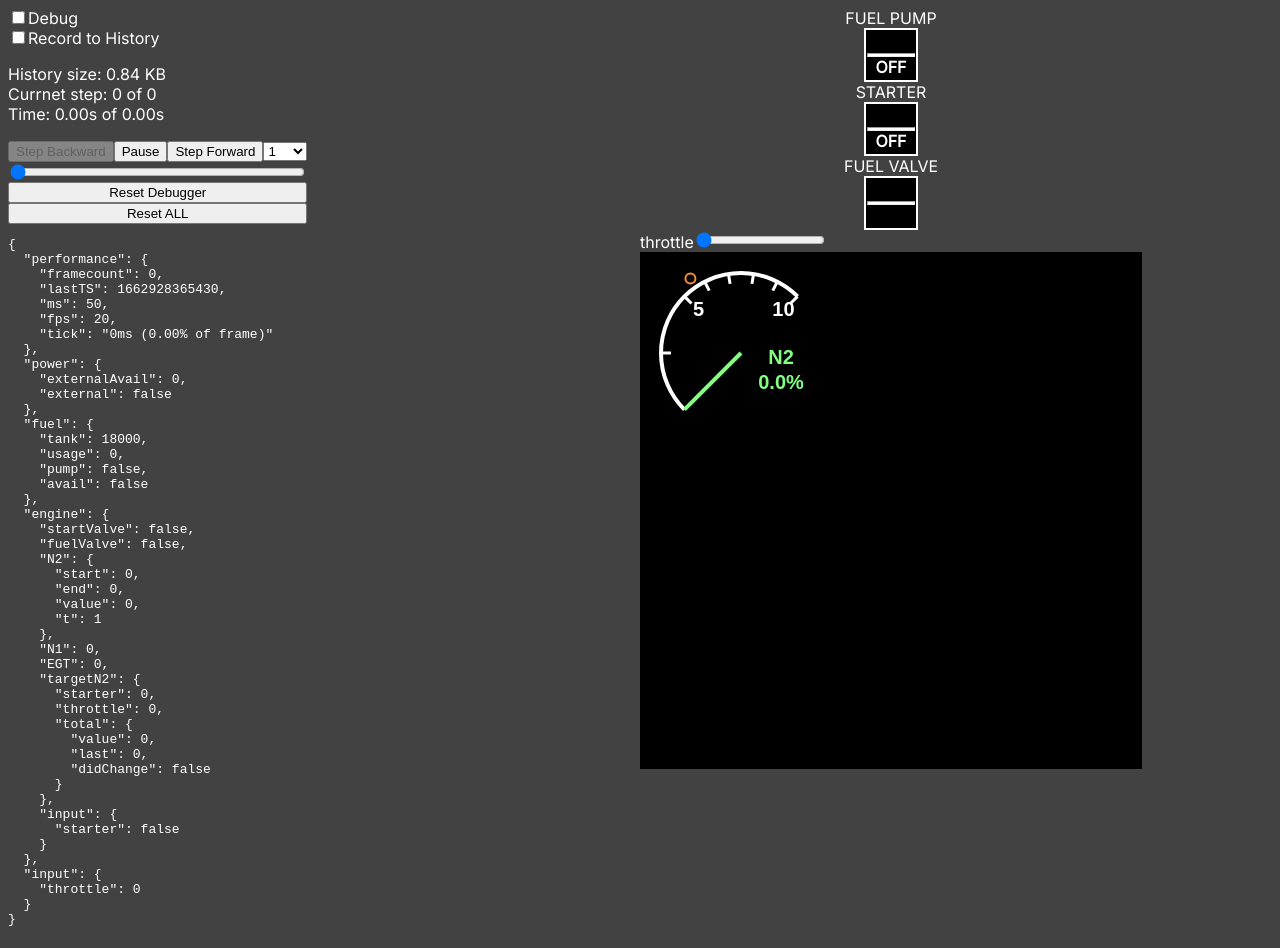
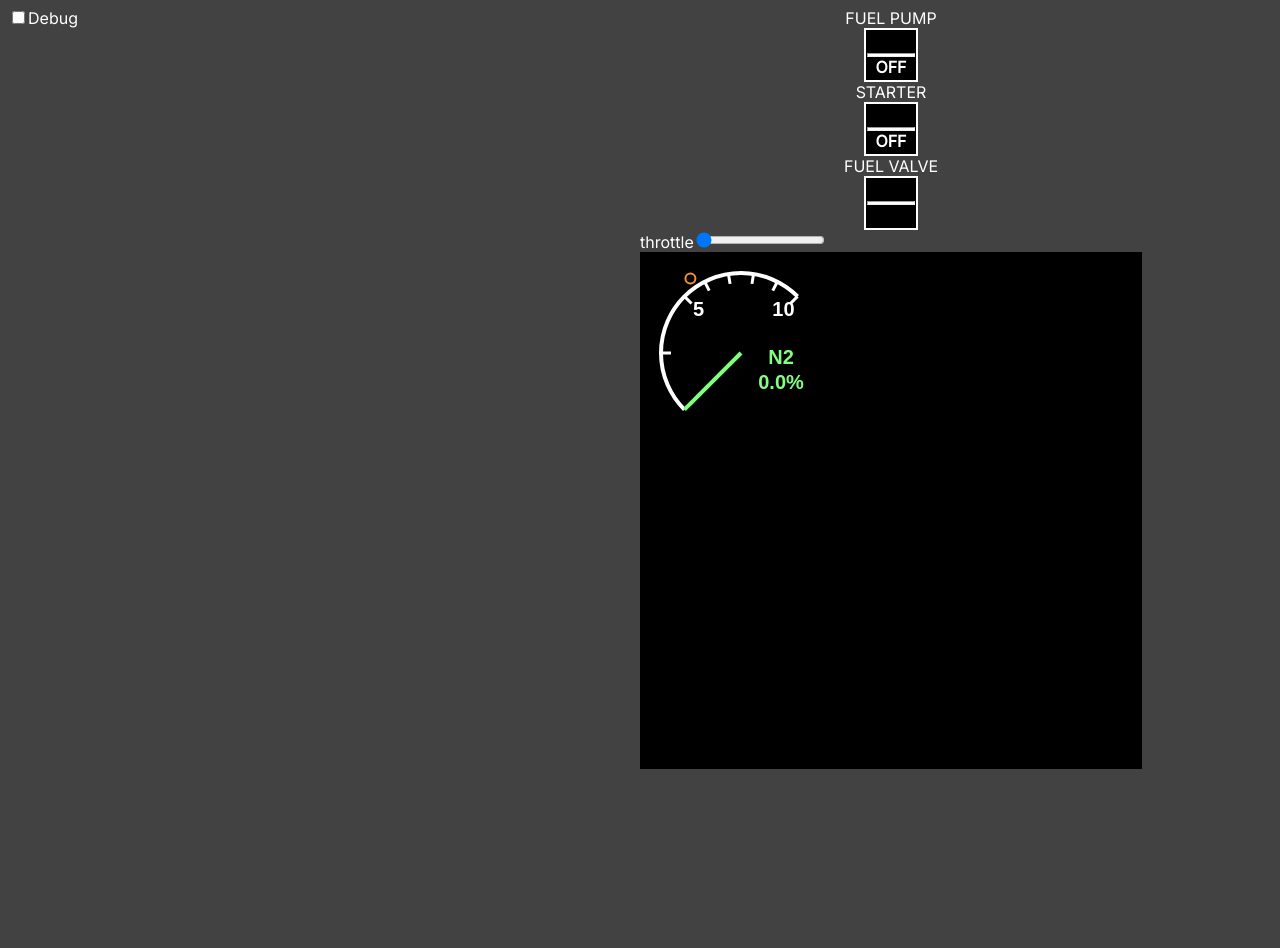
Before and after one commit to Vandesm14/bells-and-whistles, a React (Vite) app: page / in a window 1280 px wide. After the commit the page ends 800 px from the top, so only its background shows below. Built offline with nearby package versions, Linux system fonts and the light colour scheme.

Commit message:
refactor UI

```diff
--- a/src/app.tsx
+++ b/src/app.tsx
@@ -18,6 +18,7 @@ import { getState } from './lib/hooks';
 import Controller from './components/Controller';
 import * as history from './lib/history';
 import colors from './components/compose/colors';
+import { Column } from './components/compose/flex';
 
 const App = () => {
   const [state, setState] = useState<World>(init);
@@ -207,30 +208,35 @@ const App = () => {
   useEffect(() => start(), []);
 
   return (
-    <>
     <div
       style={{
         display: 'grid',
         gridTemplateColumns: '1fr 1fr',
       }}
     >
-        <div
+      <Column
         style={{
-            display: 'flex',
-            flexDirection: 'column',
           width: 'max-content',
         }}
       >
+        <label>
+          <input
+            type="checkbox"
+            checked={debug.debugging}
+            onChange={toggleDebugging}
+          />
+          Debug
+        </label>
+        {debug.debugging ? (
+          <>
             <Controller
               isRecording={debug.recording}
-            isDebugging={debug.debugging}
               isPaused={debug.paused}
               index={debug.history.index}
               length={debug.history.list.length}
               onStepForward={stepForward}
               onStepBackward={stepBackward}
               onToggleRecording={toggleRecording}
-            onToggleDebugging={toggleDebugging}
               onTogglePaused={togglePaused}
               onChangeStep={(step) => {
                 setDebug((debug) => ({ ...debug, step }));
@@ -258,15 +264,12 @@ const App = () => {
             >
               Reset ALL
             </button>
-          {debug.debugging ? (
-            <pre>{JSON.stringify(debug.systems, null, 2)}</pre>
+            <pre>{JSON.stringify(state, null, 2)}</pre>
+          </>
         ) : null}
-          <pre>{JSON.stringify(state, null, 2)}</pre>
-        </div>
-        <div
+      </Column>
+      <Column
         style={{
-            display: 'flex',
-            flexDirection: 'column',
           width: 'max-content',
         }}
       >
@@ -311,13 +314,9 @@ const App = () => {
           setState={setState}
           label="throttle"
         />
-          <EngineMfd
-            N2={state.engine.N2.value}
-            throttle={state.input.throttle}
-          />
+        <EngineMfd N2={state.engine.N2.value} throttle={state.input.throttle} />
+      </Column>
     </div>
-      </div>
-    </>
   );
 };
 
--- a/src/components/Controller.tsx
+++ b/src/components/Controller.tsx
@@ -3,14 +3,12 @@ import { FRAME_RATE } from '../lib/engine';
 
 interface DebuggerProps {
   isRecording: boolean;
-  isDebugging: boolean;
   isPaused: boolean;
   index: number;
   length: number;
   onStepForward: () => void;
   onStepBackward: () => void;
   onToggleRecording: () => void;
-  onToggleDebugging: () => void;
   onTogglePaused: () => void;
   onChangeStep: (step: number) => void;
   onChangeIndex: (index: number) => void;
@@ -19,14 +17,12 @@ interface DebuggerProps {
 
 export default function Debugger({
   isRecording,
-  isDebugging,
   isPaused,
   index,
   length,
   onStepForward,
   onStepBackward,
   onToggleRecording,
-  onToggleDebugging,
   onTogglePaused,
   onChangeStep,
   onChangeIndex,
@@ -59,14 +55,6 @@ export default function Debugger({
         <label>
           <input
             type="checkbox"
-            checked={isDebugging}
-            onChange={onToggleDebugging}
-          />
-          Debug
-        </label>
-        <label>
-          <input
-            type="checkbox"
             checked={isRecording}
             onChange={onToggleRecording}
           />
@@ -80,13 +68,6 @@ export default function Debugger({
           Time: {(index / FRAME_RATE).toFixed(2)}s of{' '}
           {(length / FRAME_RATE).toFixed(2)}s
           <br />
-          {/* {stepWillExceedLength ? (
-            <span style={{ color: 'red' }}>
-              Warning: Next step will exceed history length.
-              <br />
-              Running this step will run {index + step - length} ticks.
-            </span>
-          ) : null} */}
         </p>
       </div>
       <div>
```
Lines whose indentation alone changed are shown as unchanged.
